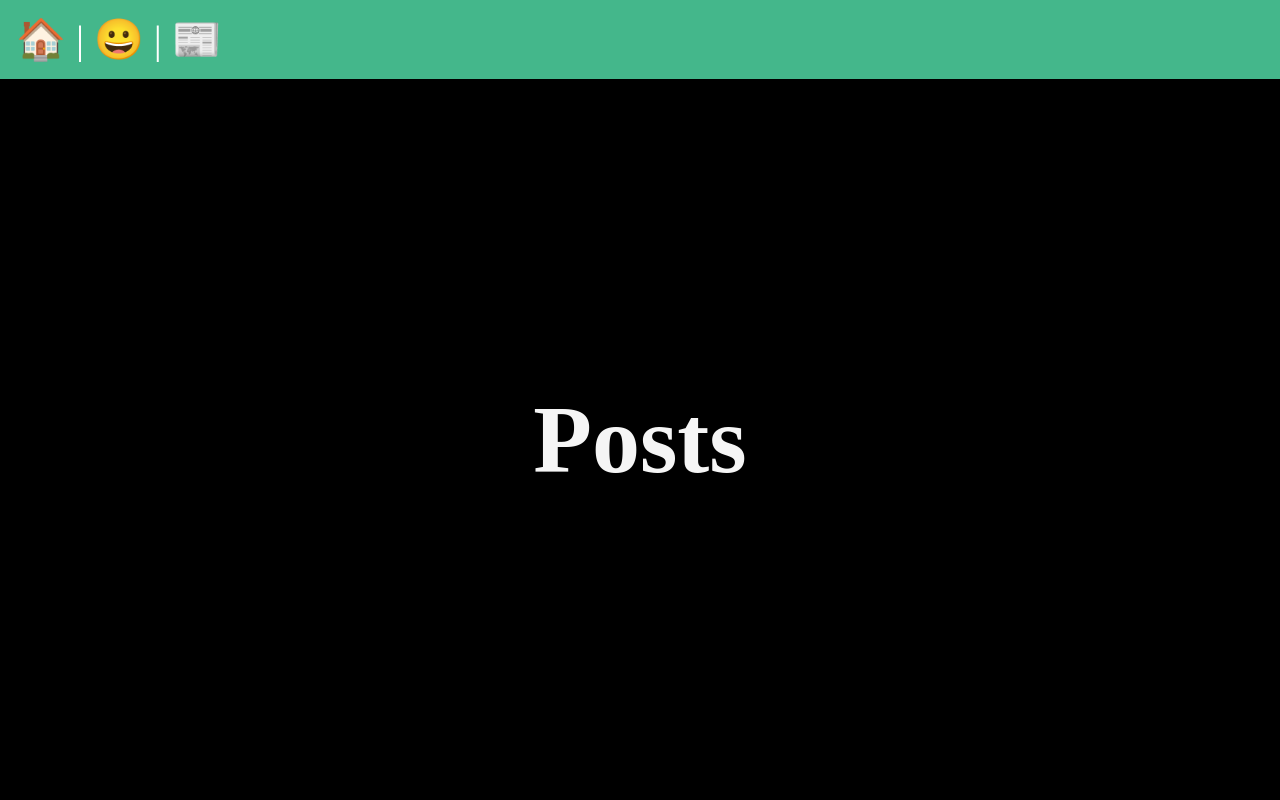
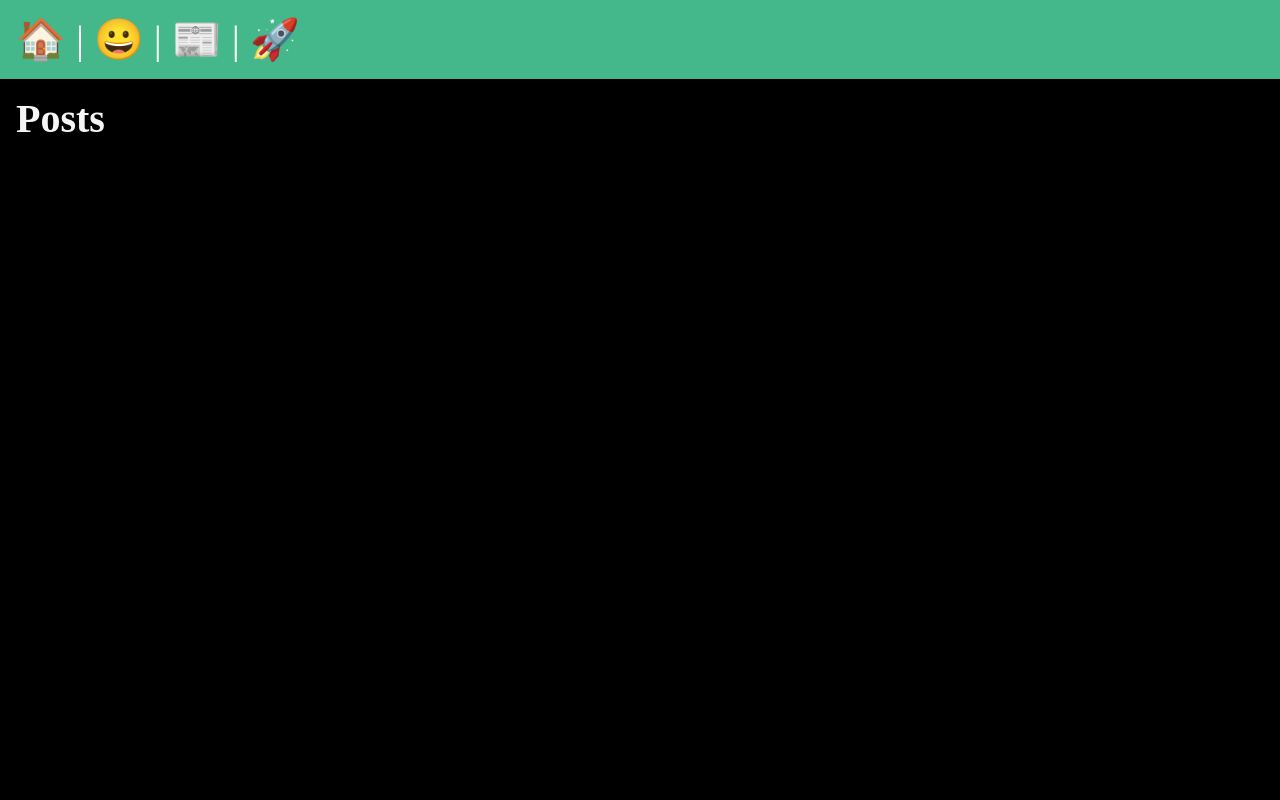
Before and after one commit to datavadoz/django-dave-gray, a Django app: page /posts/ in a window 1280 px wide. Run offline with Django 5.2, Linux system fonts and the light colour scheme; data that the repository does not hold is empty.

Commit message:
User Register

```diff
--- a/myproject/static/css/style.css
+++ b/myproject/static/css/style.css
@@ -6,11 +6,9 @@
 
 body {
   min-height: 100vh;
-  font-size: 3rem;
-  display: flex;
-  flex-flow: column;
   background-color: black;
   color: whitesmoke;
+  font-size: 3rem;
 }
 
 nav {
@@ -21,14 +19,22 @@ nav {
 }
 
 main {
-  flex-grow: 1;
-  display: grid;
-  place-content: center;
+  padding: 1rem;
+}
+
+section {
+  display: flex;
+  flex-flow: column;
+  gap: 1rem;
 }
 
 h1,
+h2 {
+  font-size: 2.5rem;
+}
+
 p {
-  text-align: center;
+  font-size: 1rem;
 }
 
 a {
--- a/myproject/templates/layout.html
+++ b/myproject/templates/layout.html
@@ -16,7 +16,8 @@
     <nav>
         <a href="/">🏠</a> |
         <a href="/about">😀</a> |
-        <a href="{% url 'posts:list' %}">📰</a>
+        <a href="{% url 'posts:list' %}">📰</a> |
+        <a href="{% url 'users:register' %}">🚀</a>
     </nav>
     <main>
         {% block content %}
--- a/myproject/users/templates/users/register.html
+++ b/myproject/users/templates/users/register.html
@@ -6,4 +6,9 @@
 
 {% block content %}
     <h1>Register User Page</h1>
+    <form class="form-with-validation" action="/users/register/" method="post">
+        {% csrf_token %}
+        {{ form }}
+        <button class="form-submit">Submit</button>
+    </form>
 {% endblock %}
```
Also changed, not shown: other parts of myproject/static/css/style.css (+43 -0 lines), myproject/users/views.py (+11 -2 lines).
